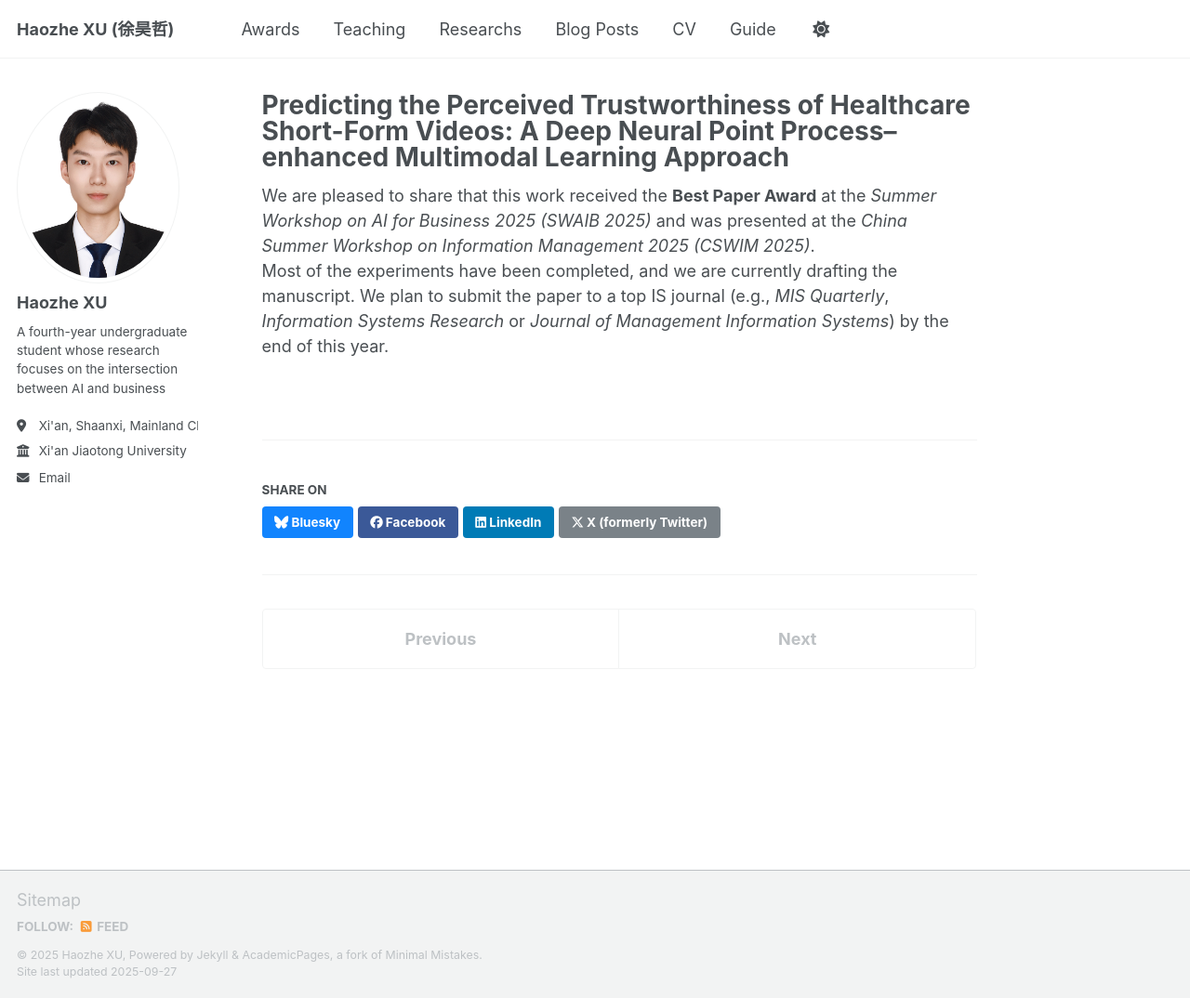
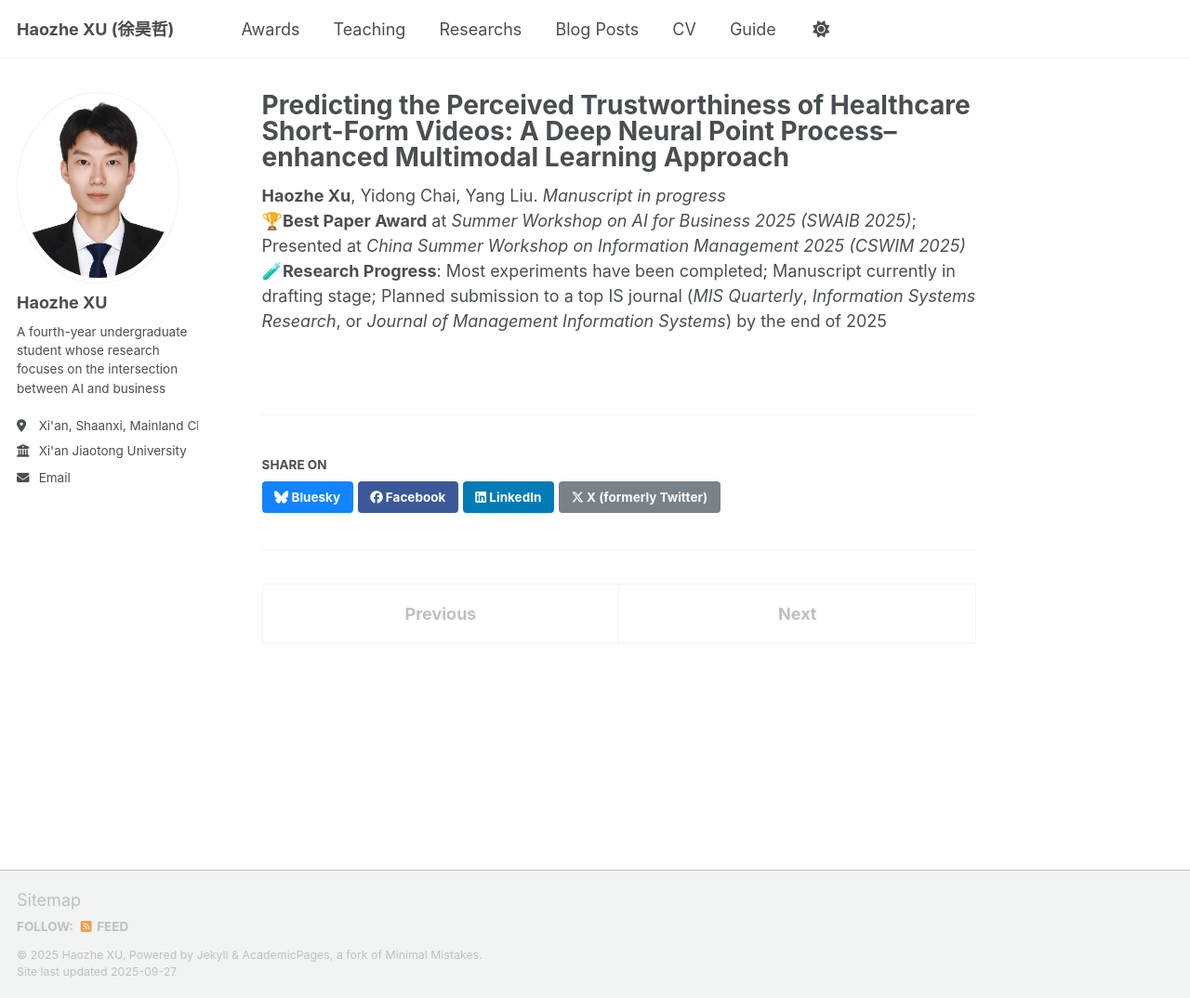
Before and after one commit to XuHaozhe0204/XuHaozhe0204.github.io, a Jekyll site: the page built from _portfolio/portfolio-0.md, in a window 1280 px wide and 1074 px high. Shown: the whole window at 93% size. Built offline with Jekyll 4.4.1, drawn with Linux system fonts in a browser that asks for light colours; a script that is not in the unit is left out.

Commit message:
Update portfolio-0.md

```diff
--- a/_portfolio/portfolio-0.md
+++ b/_portfolio/portfolio-0.md
@@ -1,9 +1,7 @@
 ---
 title: "Predicting the Perceived Trustworthiness of Healthcare Short-Form Videos: A Deep Neural Point Process–enhanced Multimodal Learning Approach"
-excerpt: "Haozhe Xu, Yidong Chai, Yang Liu; Received Best Paper Award at SWAIB 2025; presented at CSWIM 2025. Manuscript in progress."
 collection: portfolio
 ---
-
-
-We are pleased to share that this work received the **Best Paper Award** at the *Summer Workshop on AI for Business 2025 (SWAIB 2025)* and was presented at the *China Summer Workshop on Information Management 2025 (CSWIM 2025)*.
-Most of the experiments have been completed, and we are currently drafting the manuscript. We plan to submit the paper to a top IS journal (e.g., *MIS Quarterly*,  *Information Systems Research* or *Journal of Management Information Systems*) by the end of this year.
+**Haozhe Xu**, Yidong Chai, Yang Liu. *Manuscript in progress*
+🏆**Best Paper Award** at *Summer Workshop on AI for Business 2025 (SWAIB 2025)*; Presented at *China Summer Workshop on Information Management 2025 (CSWIM 2025)*
+🧪**Research Progress**: Most experiments have been completed; Manuscript currently in drafting stage; Planned submission to a top IS journal (*MIS Quarterly*, *Information Systems Research*, or *Journal of Management Information Systems*) by the end of 2025
```
